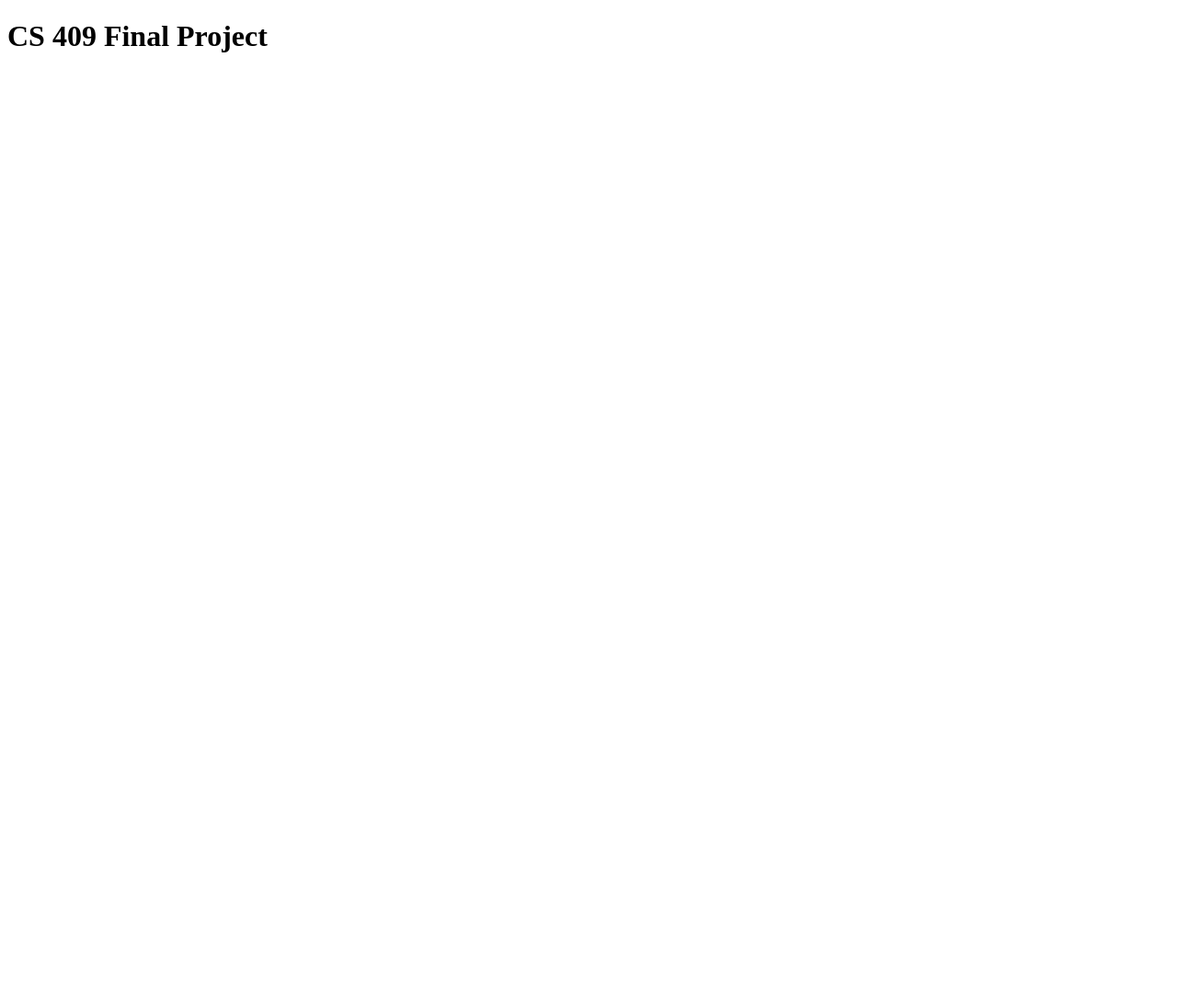
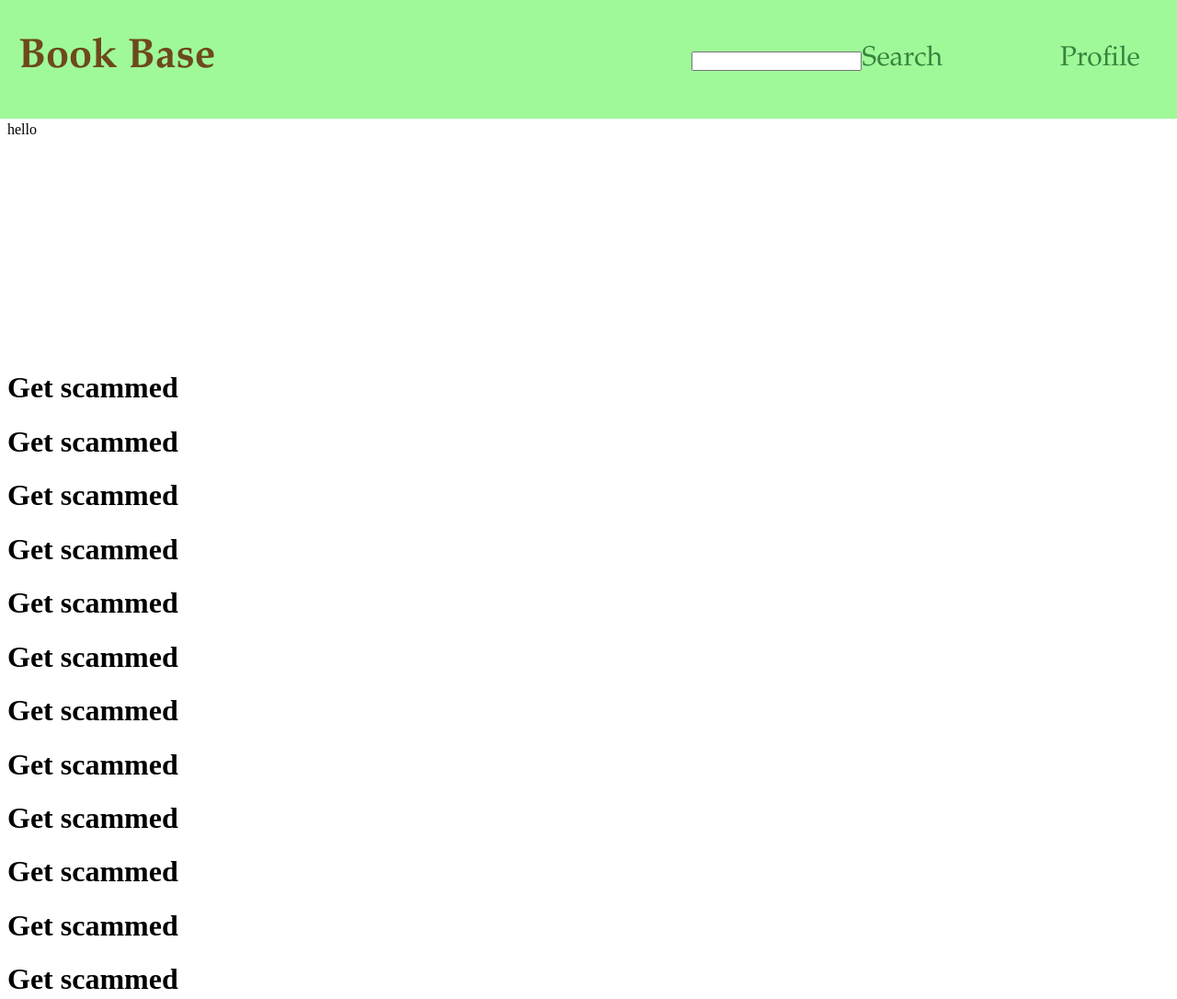
Before and after one commit to urielarellano/urielarellano.github.io, a plain HTML site: page index.html in a window 1280 px wide. Shown: the whole page at 92% size. Before the commit the page ends 800 px from the top, so only its background shows below. Drawn offline with Linux system fonts and the light colour scheme; a web font is replaced by a local one.

Commit message:
basic header

```diff
--- a/css/main.css
+++ b/css/main.css
@@ -0,0 +1,31 @@
+header {
+    position: fixed;
+    width: 100%;
+    top: 0;
+    left: 0;
+    padding-left: 20px;
+    background-color: #9FF999;
+    font-family: 'Palatino', serif;
+    font-size: 30px;
+    color: #6d491c;
+}
+
+nav {
+    width: 100%;
+    display: flex;
+    align-items: center;
+    justify-content: space-between;
+}
+
+nav ul li {
+    display: inline-block;
+    list-style: none;
+    margin: 10px 60px;
+    color: #39833d;
+}
+nav ul li a{
+    display: flex;
+    flex-direction: row;
+    text-decoration: none;
+
+}
--- a/index.html
+++ b/index.html
@@ -5,11 +5,67 @@
         <meta http-equiv="x-ua-compatible" content="ie=edge">
         <meta name="viewport" content="width=device-width, initial-scale=1.0">
         <link rel="stylesheet" href="css/main.css">
+        <link href='https://fonts.googleapis.com/css?family=Ingrid Darling' rel='stylesheet'>
         <title>CS409 Final Project</title>
     </head>
 
     <body>
-        <h1>CS 409 Final Project</h1>
+        <header>
+            <nav>
+                <h1>Book Base</h1>
+                <ul>
+                    <li><href="index.html">
+                        <a>
+                        <form><input type="text" name="search"></form>
+                        Search
+                        </a>
+                    </li>
+                    <li><href="index.html">
+                        Profile
+                    </a></li>
+                </ul>
+            </nav>
+        </header>
+
+
+        <div>
+
+            <form>
+            </form>
+        </div>
+
+        <br>
+        <br>
+        <br>
+        <br>
+        <br>
+        <br>
+        <p>hello</p>
+        <br>
+        <br>
+        <br>
+        <br>
+        <br>
+        <br>
+        <br>
+        <br>
+        <br>
+        <br>
+        <br>
+        <br>
+        <h1>Get scammed</h1>
+        <h1>Get scammed</h1>
+        <h1>Get scammed</h1>
+        <h1>Get scammed</h1>
+        <h1>Get scammed</h1>
+        <h1>Get scammed</h1>
+        <h1>Get scammed</h1>
+        <h1>Get scammed</h1>
+        <h1>Get scammed</h1>
+        <h1>Get scammed</h1>
+        <h1>Get scammed</h1>
+        <h1>Get scammed</h1>
+
 
     </body>
 
```
